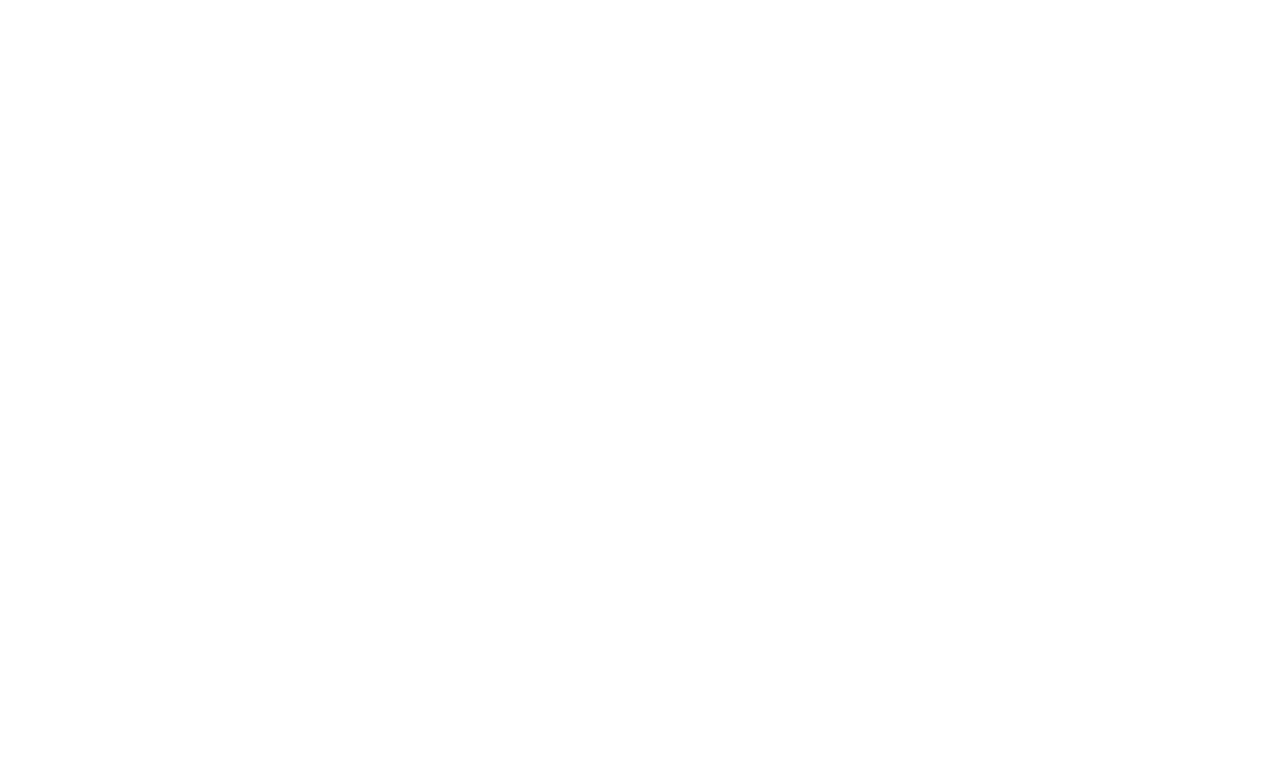
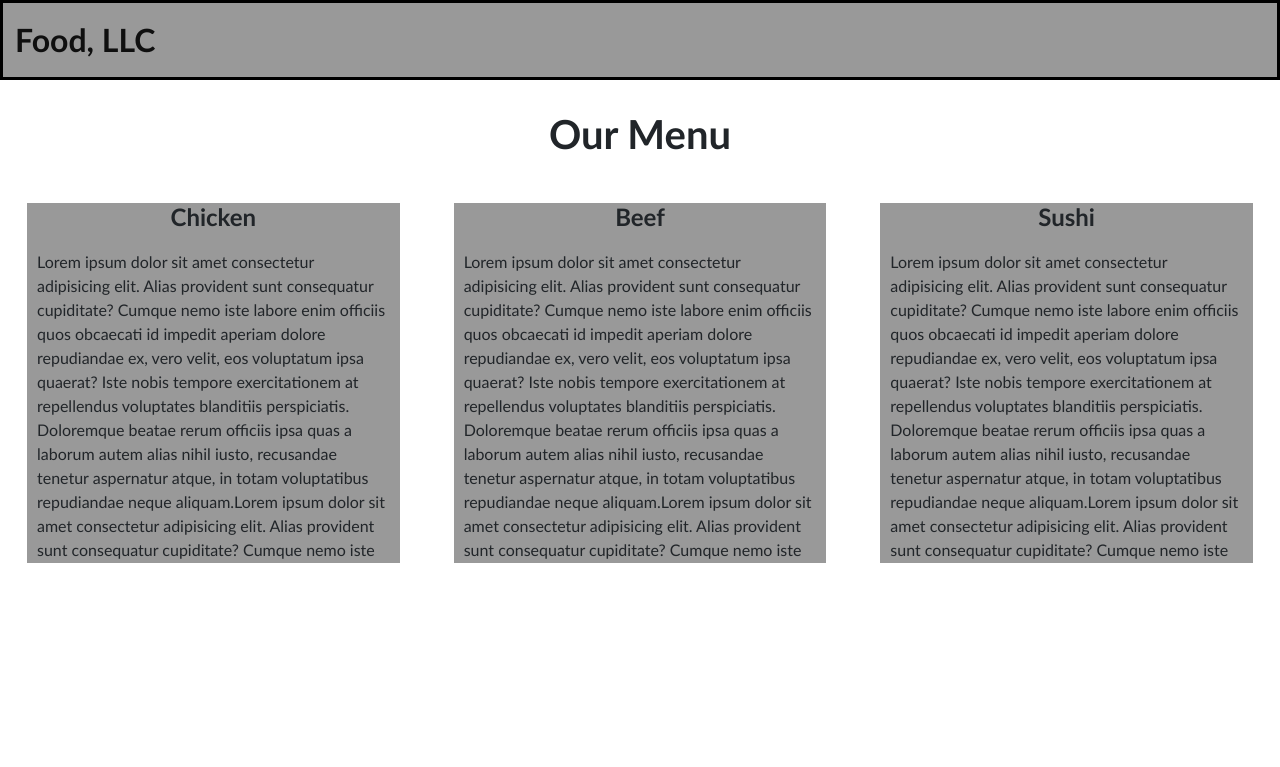
Before and after one commit to aliaydogdu105/coursera-module3-coding, a plain HTML site: page index.html in a window 1280 px wide. Drawn offline with nearby package versions, Linux system fonts and the light colour scheme.

Commit message:
finished

```diff
--- a/css/style.css
+++ b/css/style.css
@@ -0,0 +1,63 @@
+* {
+  margin: 0;
+  padding: 0;
+  box-sizing: border-box;
+  font-family: "Gill Sans", "Gill Sans MT", Calibri, "Trebuchet MS", sans-serif;
+}
+
+h1 {
+  text-align: center;
+  font-weight: bold;
+  margin: 30px;
+}
+
+h2 {
+  text-align: center;
+  font-size: 1.5rem;
+  font-weight: bold;
+}
+
+p {
+  padding: 10px;
+}
+
+.row {
+  width: 100%;
+  margin: auto;
+}
+
+.boxes {
+  border: none;
+  background-color: #999999;
+  margin: 15px;
+  height: 360px;
+  overflow: hidden;
+}
+
+.navbar-brand {
+  font-size: 2rem;
+  font-weight: bold;
+}
+
+.navbarbg {
+  background-color: #999999;
+  border: 3px solid black;
+}
+
+.navbar-nav {
+  text-align: center;
+  background-color: #fff;
+  margin-top: 8px;
+}
+
+.nav-link {
+  border-bottom: 3px solid black;
+  color: black;
+}
+
+.nav-link:hover {
+  transform: scale(1.1);
+  background-color: blanchedalmond;
+  color: black;
+  border: 2px solid rgb(36, 25, 36);
+}
--- a/index.html
+++ b/index.html
@@ -4,7 +4,119 @@
     <meta charset="UTF-8" />
     <meta http-equiv="X-UA-Compatible" content="IE=edge" />
     <meta name="viewport" content="width=device-width, initial-scale=1.0" />
+    <link
+      rel="stylesheet"
+      href="https://cdn.jsdelivr.net/npm/bootstrap@5.2.0/dist/css/bootstrap.min.css"
+      integrity="sha384-gH2yIJqKdNHPEq0n4Mqa/HGKIhSkIHeL5AyhkYV8i59U5AR6csBvApHHNl/vI1Bx"
+      crossorigin="anonymous"
+    />
+    <link rel="stylesheet" href="./css/style.css" />
     <title>Food, LLC</title>
   </head>
-  <body></body>
+  <body>
+    <nav class="navbar navbar-expand-md navbar-light navbarbg">
+      <div class="container-fluid">
+        <a class="navbar-brand" href="#">Food, LLC</a>
+        <button
+          class="navbar-toggler"
+          type="button"
+          data-bs-toggle="collapse"
+          data-bs-target="#navbarNav"
+          aria-controls="navbarNav"
+          aria-expanded="false"
+          aria-label="Toggle navigation"
+        >
+          <span class="navbar-toggler-icon"></span>
+        </button>
+        <div class="collapse navbar-collapse" id="navbarNav">
+          <ul class="navbar-nav d-sm-none">
+            <li class="nav-item">
+              <a class="nav-link" href="#">Chicken</a>
+            </li>
+            <li class="nav-item">
+              <a class="nav-link" href="#">Beef</a>
+            </li>
+            <li class="nav-item">
+              <a class="nav-link" href="#">Sushi</a>
+            </li>
+          </ul>
+        </div>
+      </div>
+    </nav>
+    <h1>Our Menu</h1>
+
+    <div class="row">
+      <div class="chicken col-lg-4 col-md-6 col-sm-12">
+        <div class="boxes">
+          <h2>Chicken</h2>
+          <p>
+            Lorem ipsum dolor sit amet consectetur adipisicing elit. Alias
+            provident sunt consequatur cupiditate? Cumque nemo iste labore enim
+            officiis quos obcaecati id impedit aperiam dolore repudiandae ex,
+            vero velit, eos voluptatum ipsa quaerat? Iste nobis tempore
+            exercitationem at repellendus voluptates blanditiis perspiciatis.
+            Doloremque beatae rerum officiis ipsa quas a laborum autem alias
+            nihil iusto, recusandae tenetur aspernatur atque, in totam
+            voluptatibus repudiandae neque aliquam.Lorem ipsum dolor sit amet
+            consectetur adipisicing elit. Alias provident sunt consequatur
+            cupiditate? Cumque nemo iste labore enim officiis quos obcaecati id
+            impedit aperiam dolore repudiandae ex, vero velit, eos voluptatum
+            ipsa quaerat? Iste nobis tempore exercitationem at repellendus
+            voluptates blanditiis perspiciatis. Doloremque beatae rerum officiis
+            ipsa quas a laborum autem alias nihil iusto, recusandae tenetur
+            aspernatur atque, in totam voluptatibus repudiandae neque aliquam.
+          </p>
+        </div>
+      </div>
+      <div class="beef col-lg-4 col-md-6 col-sm-12">
+        <div class="boxes">
+          <h2>Beef</h2>
+          <p>
+            Lorem ipsum dolor sit amet consectetur adipisicing elit. Alias
+            provident sunt consequatur cupiditate? Cumque nemo iste labore enim
+            officiis quos obcaecati id impedit aperiam dolore repudiandae ex,
+            vero velit, eos voluptatum ipsa quaerat? Iste nobis tempore
+            exercitationem at repellendus voluptates blanditiis perspiciatis.
+            Doloremque beatae rerum officiis ipsa quas a laborum autem alias
+            nihil iusto, recusandae tenetur aspernatur atque, in totam
+            voluptatibus repudiandae neque aliquam.Lorem ipsum dolor sit amet
+            consectetur adipisicing elit. Alias provident sunt consequatur
+            cupiditate? Cumque nemo iste labore enim officiis quos obcaecati id
+            impedit aperiam dolore repudiandae ex, vero velit, eos voluptatum
+            ipsa quaerat? Iste nobis tempore exercitationem at repellendus
+            voluptates blanditiis perspiciatis. Doloremque beatae rerum officiis
+            ipsa quas a laborum autem alias nihil iusto, recusandae tenetur
+            aspernatur atque, in totam voluptatibus repudiandae neque aliquam.
+          </p>
+        </div>
+      </div>
+      <div class="sushi col-lg-4 col-md-12 col-sm-12">
+        <div class="boxes">
+          <h2>Sushi</h2>
+          <p>
+            Lorem ipsum dolor sit amet consectetur adipisicing elit. Alias
+            provident sunt consequatur cupiditate? Cumque nemo iste labore enim
+            officiis quos obcaecati id impedit aperiam dolore repudiandae ex,
+            vero velit, eos voluptatum ipsa quaerat? Iste nobis tempore
+            exercitationem at repellendus voluptates blanditiis perspiciatis.
+            Doloremque beatae rerum officiis ipsa quas a laborum autem alias
+            nihil iusto, recusandae tenetur aspernatur atque, in totam
+            voluptatibus repudiandae neque aliquam.Lorem ipsum dolor sit amet
+            consectetur adipisicing elit. Alias provident sunt consequatur
+            cupiditate? Cumque nemo iste labore enim officiis quos obcaecati id
+            impedit aperiam dolore repudiandae ex, vero velit, eos voluptatum
+            ipsa quaerat? Iste nobis tempore exercitationem at repellendus
+            voluptates blanditiis perspiciatis. Doloremque beatae rerum officiis
+            ipsa quas a laborum autem alias nihil iusto, recusandae tenetur
+            aspernatur atque, in totam voluptatibus repudiandae neque aliquam.
+          </p>
+        </div>
+      </div>
+    </div>
+    <script
+      src="https://cdn.jsdelivr.net/npm/bootstrap@5.2.0/dist/js/bootstrap.min.js"
+      integrity="sha384-ODmDIVzN+pFdexxHEHFBQH3/9/vQ9uori45z4JjnFsRydbmQbmL5t1tQ0culUzyK"
+      crossorigin="anonymous"
+    ></script>
+  </body>
 </html>
```
